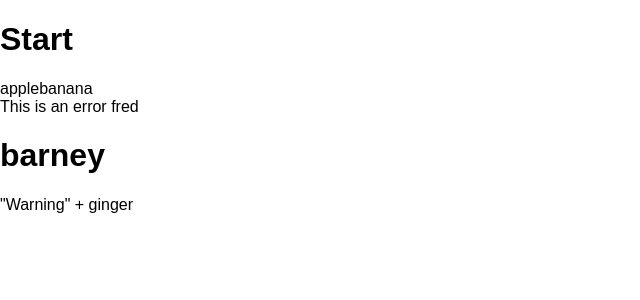
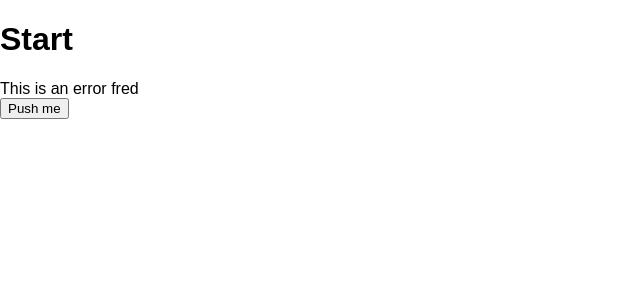
Before and after one commit to dibster/wotfing, a React (Create React App) app in the folder examples/norouter/: page / in a window 1280 px wide. Shown: the top 300 px of the page, without its empty margins (0-640 px from the left). Built offline with nearby package versions, Linux system fonts and the light colour scheme.

Commit message:
child component sets state of parent

```diff
--- a/examples/norouter/src/App.js
+++ b/examples/norouter/src/App.js
@@ -3,7 +3,8 @@ import logo from "./logo.svg";
 import "./App.css";
 // pages
 import Error from "./components/pages/error";
-
+import WarningButton from "./components/buttons/warning";
+/*global handleBottomNav*/
 const list = ["apple", "banana"];
 
 const Info = msg => {
@@ -29,27 +30,31 @@ const Page = props => {
   }
 };
 
-const List = () => {
-  if (!list) {
-    return null;
+class App extends Component {
+  constructor(props) {
+    super(props);
+    this.state = { isToggleOn: true, page: "error" };
+    this.showInfo = this.showInfo.bind(this);
+    const handleBottomNav = this.handleBottomNav.bind(this);
+    let page = "";
   }
 
-  if (!list.length) {
-    return <p>Sorry, the list is empty.</p>;
-  } else {
-    return <div>{list.map(item => item)}</div>;
+  handleBottomNav(page) {
+    alert("We pass argument from Child to Parent: " + page);
+    this.setState({ page: "error" });
   }
-};
 
-class App extends Component {
+  showInfo() {
+    this.setState({ page: "info" });
+  }
+
   render() {
+    let handleBottomNav = this.handleBottomNav;
     return (
       <div>
         <h1>Start</h1>
-        <List />
-        <Page text="fred" page="error" />
-        <Page text="barney" page="info" />
-        <Page text="ginger" page="warning" />
+        <Page text="fred" page={this.state.page} />
+        <WarningButton handleBottomNav={handleBottomNav.bind(this)} />
       </div>
     );
   }
--- /dev/null
+++ b/examples/norouter/src/components/buttons/warning.js
@@ -0,0 +1,14 @@
+import React from "react";
+
+class WarningButton extends React.Component {
+  render() {
+    var handleBottomNav = this.props.handleBottomNav;
+    return (
+      <div>
+        <button onClick={() => handleBottomNav("warning")}>Push me</button>
+      </div>
+    );
+  }
+}
+
+export default WarningButton;
```
